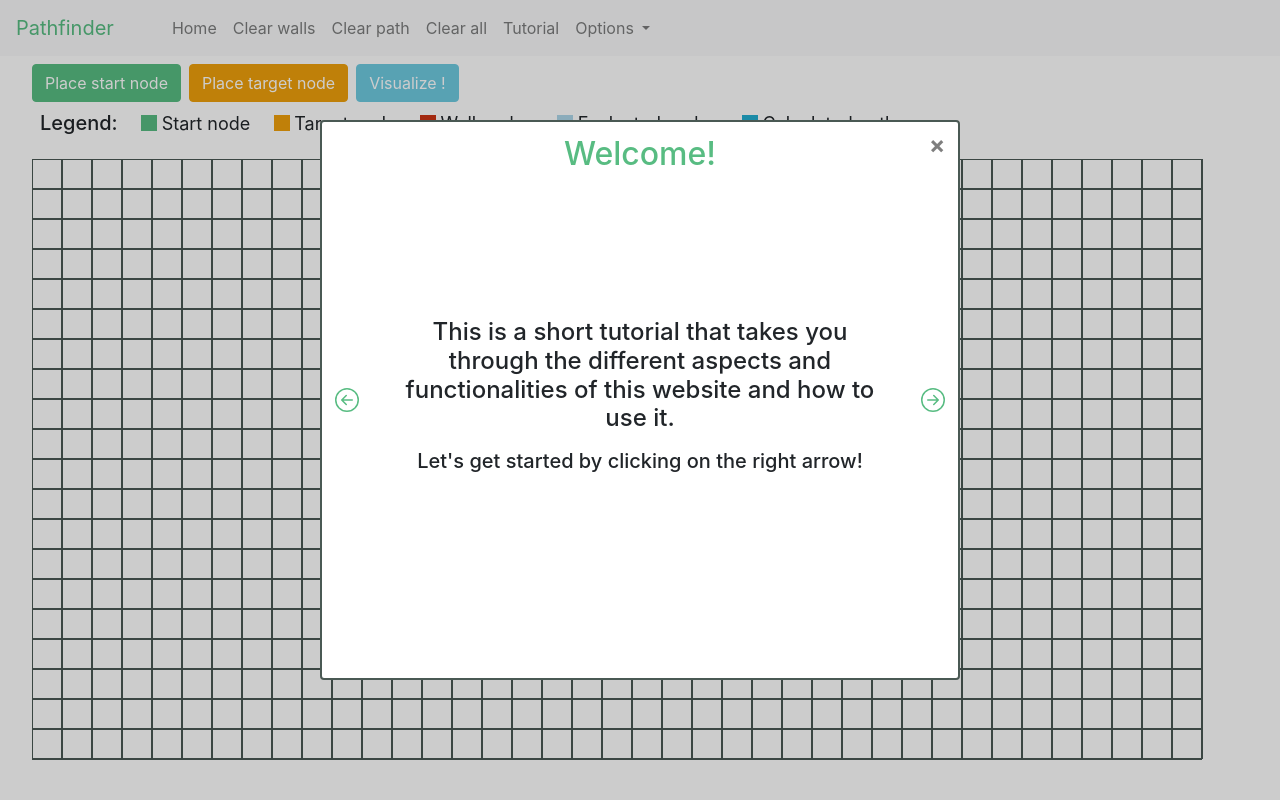
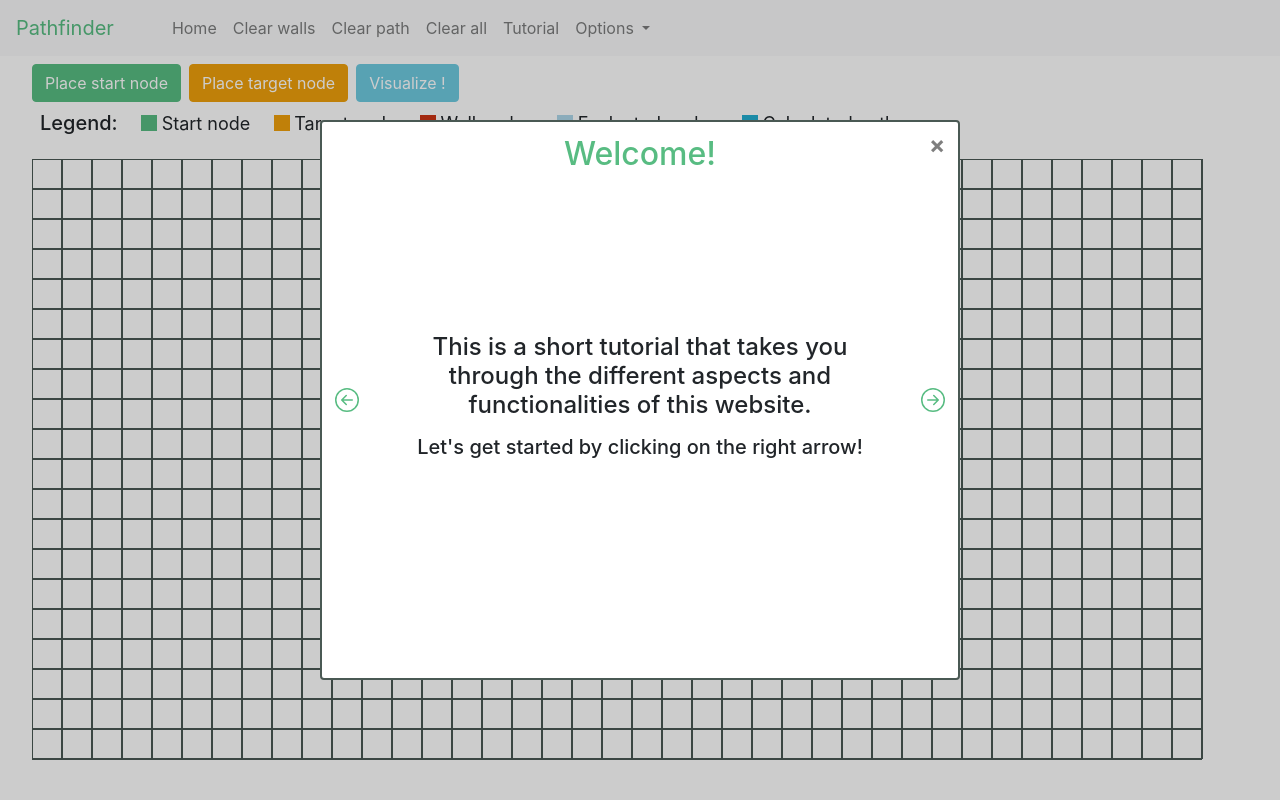
Before and after one commit to jellebaele/pathfinder, a Flask app: page / in a window 1280 px wide. Run offline with Flask 2, Linux system fonts and the light colour scheme; some libraries are stand-ins or nearby versions.

Commit message:
updated tutorial first panel

```diff
--- a/templates/index.html
+++ b/templates/index.html
@@ -66,7 +66,7 @@
         </div>
         <div class="tutorial-body" id="idTutorialText">
             <h4 class="mb-3">This is a short tutorial that takes you through the different aspects and
-                functionalities of this website and how to use it.</h4>
+                functionalities of this website.</h4>
             <h5>Let's get started by clicking on the right arrow!</h5>
 
         </div>
```
